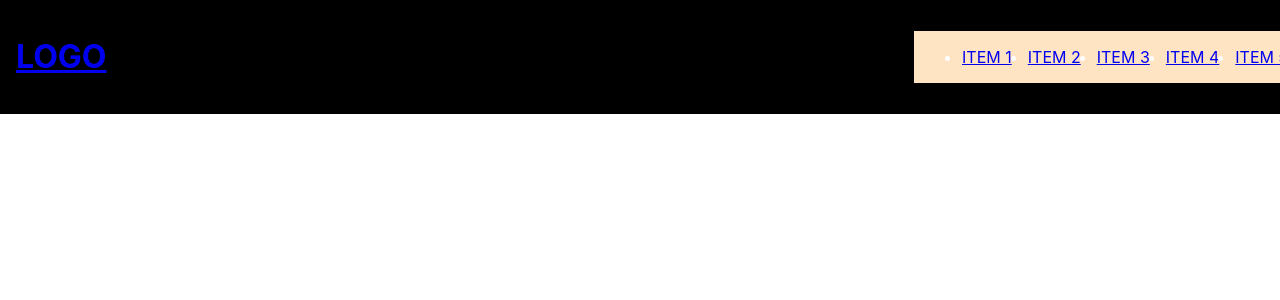
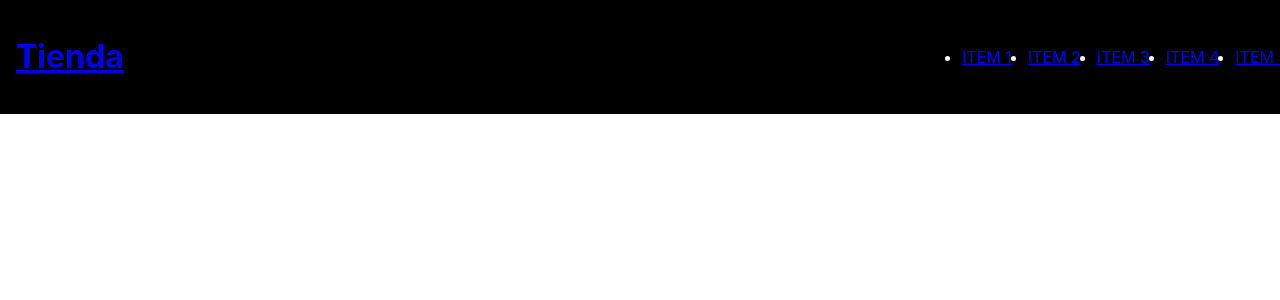
Before and after one commit to LutaOchoa/Tienda2, a React (Create React App) app: page / in a window 1280 px wide. Shown: the top 300 px of the page. Built offline with nearby package versions, Linux system fonts and the light colour scheme.

Commit message:
PreEntrega1Ochoa

```diff
--- a/src/App.js
+++ b/src/App.js
@@ -1,5 +1,5 @@
 import './App.css'
-import Cabecera from './components/NavBar';
+import Cabecera from './Components/NavBar';
 
 const App= () => {
 
--- a/src/components/NavBar.js
+++ b/src/Components/NavBar.jsx
@@ -5,7 +5,7 @@ const Cabecera = () => {
 
     const [menu,setMenu]=useState(false)
 
-    const toggleMenu = () =>{
+    const toggleMenu = () => {
         setMenu(!menu)
     }
 
@@ -13,7 +13,7 @@ return(
     <header className="Cabecera">
         <h1 className="Cabecera-h1">
             <a href="#" className="Cabecera-a">
-                LOGO
+                Tienda
             </a>
         </h1>
 
@@ -21,7 +21,7 @@ return(
             onClick={toggleMenu}
         className='Cabecera-button'>
         <svg className='Cabecera-svg' xmlns="http://www.w3.org/2000/svg" width="16" height="16" fill="currentColor"  viewBox="0 0 16 16">
-        <path fill-rule="evenodd" d="M2.5 12a.5.5 0 0 1 .5-.5h10a.5.5 0 0 1 0 1H3a.5.5 0 0 1-.5-.5zm0-4a.5.5 0 0 1 .5-.5h10a.5.5 0 0 1 0 1H3a.5.5 0 0 1-.5-.5zm0-4a.5.5 0 0 1 .5-.5h10a.5.5 0 0 1 0 1H3a.5.5 0 0 1-.5-.5z"/>
+            <path fill-rule="evenodd" d="M2.5 12a.5.5 0 0 1 .5-.5h10a.5.5 0 0 1 0 1H3a.5.5 0 0 1-.5-.5zm0-4a.5.5 0 0 1 .5-.5h10a.5.5 0 0 1 0 1H3a.5.5 0 0 1-.5-.5zm0-4a.5.5 0 0 1 .5-.5h10a.5.5 0 0 1 0 1H3a.5.5 0 0 1-.5-.5z"/>
         </svg>
         </button>
 
--- a/src/components/NavBar.css
+++ b/src/components/NavBar.css
@@ -26,7 +26,7 @@
     fill: white;
 }
 
-.Cabecera-nav{ background-color: bisque;}
+.Cabecera-nav{ }
 .Cabecera-ul{
     display: flex;
     flex-flow: row wrap;
```
